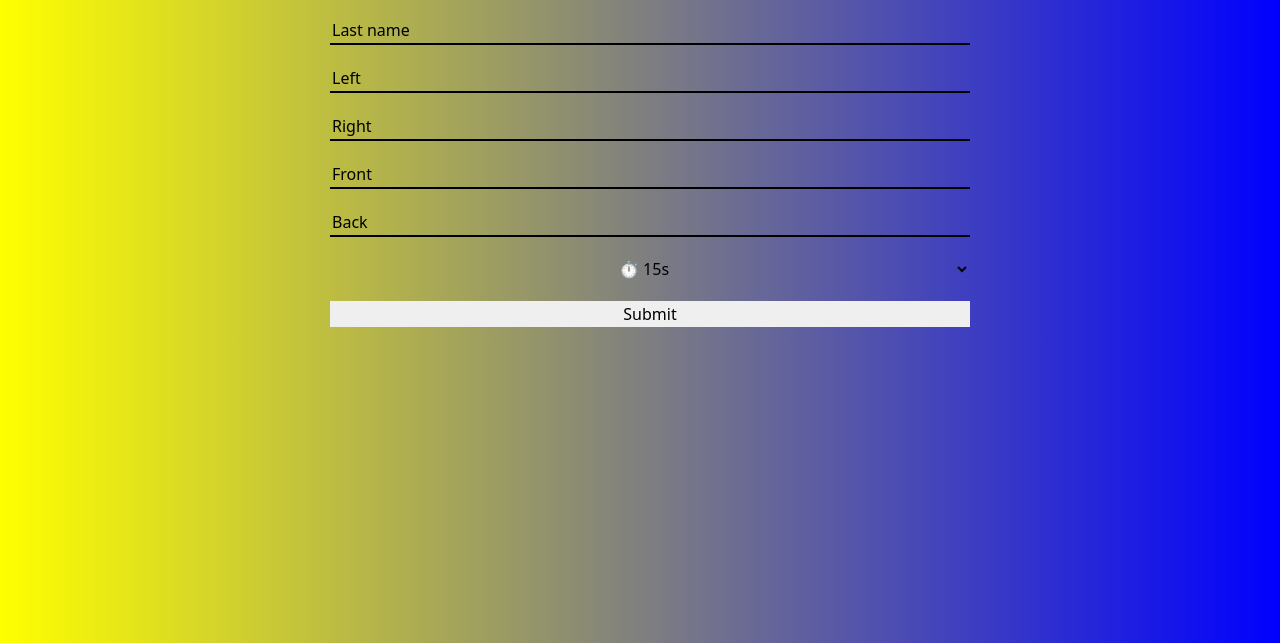
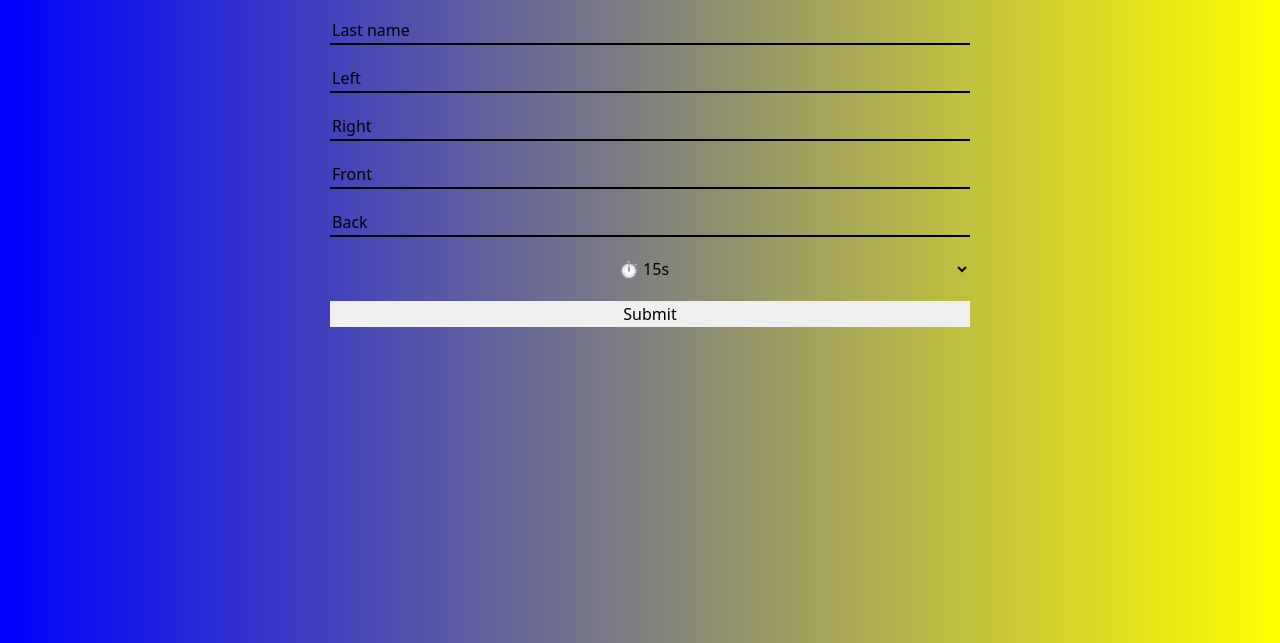
Before and after one commit to Ramo0o/Speed_ball_tracker, a website: page public/tracker.html in a window 1280 px wide. Shown: the part 157-800 px from the top of the page. Drawn offline with nearby package versions, Linux system fonts and the light colour scheme.

Commit message:
Update tracker.css

```diff
--- a/public/tracker.css
+++ b/public/tracker.css
@@ -1,5 +1,5 @@
 body{
-    background: linear-gradient(to right, yellow , blue);
+    background: linear-gradient(to left, yellow , blue);
 }
 #header{
     display: flex;
```
